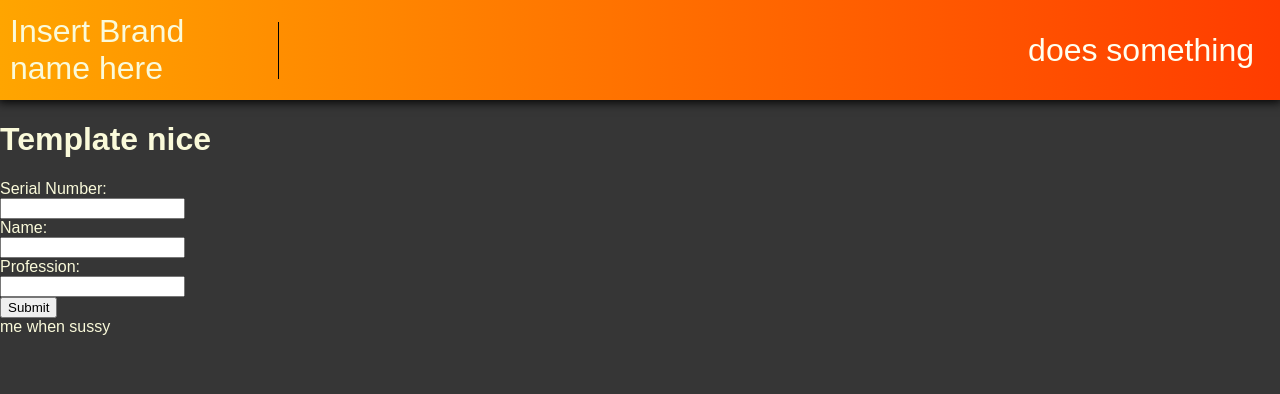
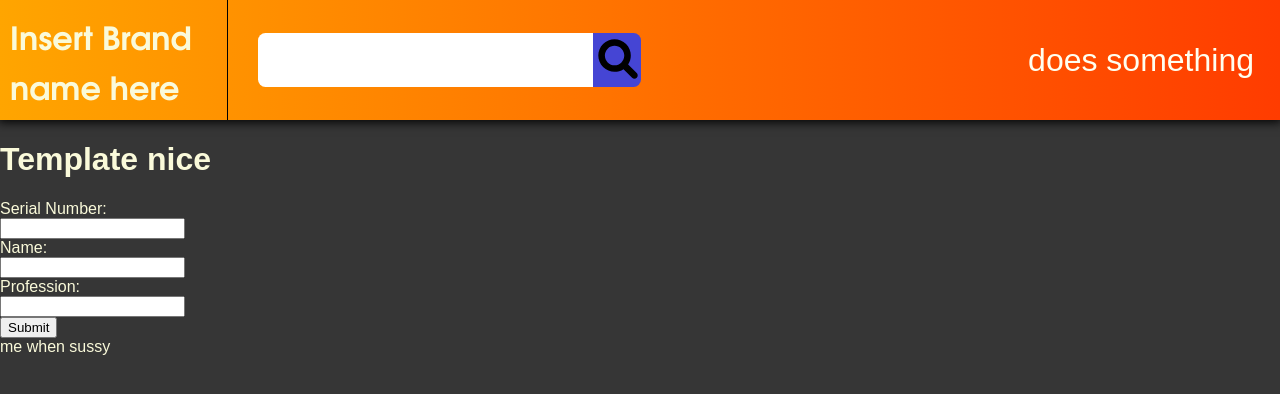
Before and after one commit to Rishabh69420/ecommerce-test-run, a Flask app: page / in a window 1280 px wide. Shown: the top 394 px of the page. Run offline with Flask 2, Linux system fonts and the light colour scheme.

Commit message:
Added search bar, doesnt do anything yet

```diff
--- a/static/css/main.css
+++ b/static/css/main.css
@@ -1,3 +1,8 @@
+@font-face {
+    font-family: tex;
+    src: url("/static/fonts/tex/texbold.otf");
+}
+
 body {
     background: #363636;
     color: rgb(250, 250, 218);
@@ -8,7 +13,7 @@ body {
 
 .header {
     background:linear-gradient(to right, orange, rgb(255, 60, 0));
-    height: 100px;
+    height: 120px;
     width: 100%;
     box-shadow: 0 0 10px 2px rgb(0, 0, 0);
     display: flex;
@@ -17,18 +22,55 @@ body {
 }
 
 .headerContent {
+    border-right: 1px solid black;
     padding: 10px;
-    font-family: sans-serif;
+    font-family: tex;
+    width: 25%;
+    font-size: 2rem;
+}
+
+.search {
+    width: 50%;
+    margin: 0;
+    display: flex;
+}
+
+.searchBox {
+    font-size: 30px;
+    width: 80%;
+    margin-left: 30px;
+    border: 0;
+    vertical-align: middle;
+    border-radius: 7.5px 0 0 7.5px;
+    padding: 10px 10px 10px 10px;
+    transition: box-shadow ease-in-out 50ms;
+    color: rgb(78, 78, 78);
+}
+
+.searchBox:focus {
+    box-shadow: inset 0px 0px 5px 3px rgb(131, 131, 131);
+    outline: 0;
+}
+
+.searchButton {
+    width: 50px;
+    border-radius: 0 7.5px 7.5px 0;
+    background: rgb(69, 69, 212);
+}
+
+.mag {
+    margin: 6px auto 0 5px;
+    width: 40px;
+    height: auto;
 }
 
 .nav {
-    border-left: 1px solid black;
     padding: 10px;
-    width: 100%;
+    width: 75%;
     text-align: right;
 }
 
-a {
+.cart {
     /* border: 0; */
     text-decoration: none;
     color: ivory;
@@ -37,6 +79,6 @@ a {
     transition: background ease-in-out 0.15s;
 }
 
-a:hover {
+.cart:hover {
     background: rgba(0, 0, 0, 0.185);
 }
--- a/templates/base.html
+++ b/templates/base.html
@@ -12,8 +12,13 @@
         <div class="headerContent">
             Insert Brand name here
         </div>
+        <div class="search">
+            <input class="searchBox" type="text">
+            <a href="#" class="searchButton"><img class="mag" src="/static/search-2907.svg"/>
+            </a>
+        </div>
         <div class="nav">
-            <a href="#">
+            <a href="#" class="cart">
                 does something
             </a>
         </div>
--- a/templates/success.html
+++ b/templates/success.html
@@ -6,7 +6,7 @@
     <meta name="viewport" content="width=device-width, initial-scale=1.0">
     <title>Document</title>
 </head>
-<body>
-    u did it lol
+<body style="font-size: 1em;">
+    u did it lol so sus
 </body>
 </html>
```
Also changed, not shown: static/fonts/tex/texbold.otf (added), static/fonts/tex/texbolditalic.otf (added), static/fonts/tex/texitalic.otf (added), static/fonts/tex/texregular.otf (added), static/search-2907.svg (added), templates/index.html (line endings or trailing spaces), 1 other file.
